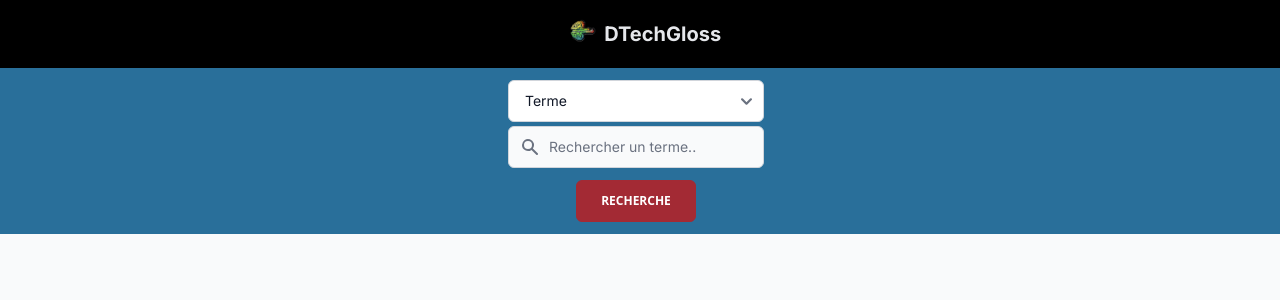
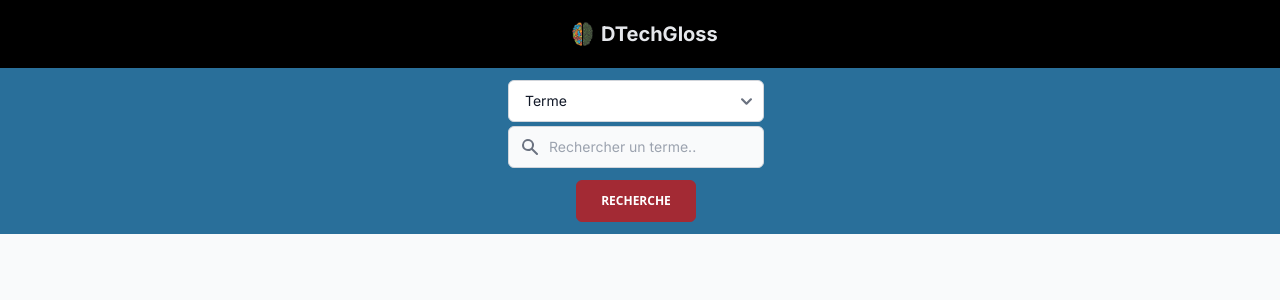
Before and after one commit to tonybnya/disruptive-technologies-glossary, a Flask app: page /glossary in a window 1280 px wide. Shown: the top 300 px of the page. Run offline with Flask 3, Linux system fonts and the light colour scheme; style sheets or scripts are compiled from the project's sources; some libraries are stand-ins or nearby versions.

Commit message:
huge update

```diff
--- a/static/css/output.css
+++ b/static/css/output.css
@@ -1770,6 +1770,11 @@ input:checked + .toggle-bg {
   padding-bottom: 2rem;
 }
 
+.px-1 {
+  padding-left: 0.25rem;
+  padding-right: 0.25rem;
+}
+
 .pb-5 {
   padding-bottom: 1.25rem;
 }
--- a/static/js/searchTerm.js
+++ b/static/js/searchTerm.js
@@ -3,7 +3,6 @@ document.addEventListener("DOMContentLoaded", function () {
   const searchButton = document.getElementById("search-button");
   const resultsContainer = document.getElementById("results");
   const API_URL = "http://127.0.0.1:5003/api/terms/search";
-  // const API_URL = "http://127.0.0.1:5003/api/terms";
 
   const formater = (text) => {
     return text
@@ -18,12 +17,10 @@ document.addEventListener("DOMContentLoaded", function () {
   const performSearch = async () => {
     const searchTerm = searchInput.value.trim().toLowerCase();
     if (!searchInput || searchTerm === "") {
-      // alert("Veuillez entrer un terme pour effectuer une recherche.");
       return;
     }
 
     try {
-      // const response = await fetch(API_URL, {
       const response = await fetch(`${API_URL}?term=${searchTerm}`, {
         headers: {
           accept: "application/json",
@@ -44,10 +41,8 @@ document.addEventListener("DOMContentLoaded", function () {
 
       displayResults(filteredResults);
     } catch (error) {
-      // alert("Vérifiez l'orthographe du terme et Réessayez !");
       console.error("Error fetching data:", error);
       resultsContainer.innerHTML = `<p class="text-center">Vérifiez l'orthographe du terme et Réessayez !</p>`;
-      // resultsContainer.innerHTML = `<p class="text-center">Erreur! Veuillez réessayer.</p>`;
     }
   };
 
@@ -67,9 +62,9 @@ document.addEventListener("DOMContentLoaded", function () {
     resultsContainer.innerHTML = results
       .map(
         (item) => `
-  <div class="bg-white shadow-lg rounded-lg mb-4 p-2 sm:p-4 h-full">
+          <div class="bg-white shadow-sm rounded-sm text-sm mb-4 p-2 sm:p-4 h-full">
             <div class="flex flex-col items-start gap-1 mb-4">
-      <h3 class="text-xl max-sm:text-lg font-bold leading-none text-gray-500">
+              <h3 class="text-xl max-sm:text-sm font-bold leading-none text-gray-500">
                 <span class="text-[#A32A34] font-bold">${formater(item.english_term)}</span>
               </h3>
               <h4 class="text-gray-700 font-normal">
@@ -93,7 +88,7 @@ document.addEventListener("DOMContentLoaded", function () {
                 <li class="py-3 sm:py-4">
                   <div class="flex items-center space-x-4">
                     <div class="flex-1 min-w-0">
-              <p class="text-lg text-[#296F9A] font-bold">Lexical Relations</p>
+                      <p class="text-sm text-[#296F9A] font-bold">Lexical Relations</p>
                       ${displayLexicalRelations(item.lexical_relations_en)}
                     </div>
                   </div>
@@ -105,7 +100,7 @@ document.addEventListener("DOMContentLoaded", function () {
                 <li class="pt-3 sm:pt-4 pb-0">
                   <div class="flex items-center space-x-4">
                     <div class="flex-1 min-w-0">
-              <p class="text-lg text-[#296F9A] font-bold">Context</p>
+                      <p class="text-sm text-[#296F9A] font-bold">Context</p>
                       <p class="text-sm font-normal text-gray-900">${formater(item.context_en)}</p>
                     </div>
                   </div>
@@ -114,9 +109,9 @@ document.addEventListener("DOMContentLoaded", function () {
             </div>
           </div>
           <!---->
-  <div class="bg-white shadow-lg rounded-lg mb-4 p-2 sm:p-4 h-full">
+          <div class="bg-white shadow-sm rounded-sm text-sm mb-4 p-2 sm:p-4 h-full">
             <div class="flex flex-col items-start gap-1 mb-4">
-      <h3 class="text-xl max-sm:text-lg font-bold leading-none text-gray-500">
+              <h3 class="text-xl max-sm:text-sm font-bold leading-none text-gray-500">
                 <span class="text-[#A32A34] font-bold">${formater(item.french_term)}</span>
               </h3>
               <h4 class="text-gray-700 font-normal">
@@ -126,7 +121,7 @@ document.addEventListener("DOMContentLoaded", function () {
                 Domaine :
                 <span class="text-[#296F9A] font-bold">${item.domain_fr}</span>
               </h4>
-      <h4 class="">
+              <h4 class="text-gray-700">
                 Sous-domaine :
                 ${displaySubdomains("Sous-domaine", item.subdomains_fr)}
               </h4>
@@ -140,7 +135,7 @@ document.addEventListener("DOMContentLoaded", function () {
                 <li class="py-3 sm:py-4">
                   <div class="flex items-center space-x-4">
                     <div class="flex-1 min-w-0">
-              <p class="text-lg text-[#296F9A] font-bold">Relations lexicales</p>
+                      <p class="text-sm text-[#296F9A] font-bold">Relations lexicales</p>
                       ${displayLexicalRelations(item.lexical_relations_fr)}
                     </div>
                   </div>
@@ -152,7 +147,7 @@ document.addEventListener("DOMContentLoaded", function () {
                 <li class="pt-3 sm:pt-4 pb-0">
                   <div class="flex items-center space-x-4">
                     <div class="flex-1 min-w-0">
-              <p class="text-lg text-[#296F9A] font-bold">Contexte</p>
+                      <p class="text-sm text-[#296F9A] font-bold">Contexte</p>
                       <p class="text-sm font-normal text-gray-900">${formater(item.context_fr)}</p>
                     </div>
                   </div>
@@ -190,7 +185,7 @@ document.addEventListener("DOMContentLoaded", function () {
       <li class="py-3 sm:py-4">
         <div class="flex items-center space-x-4">
           <div class="flex-1 min-w-0">
-            <p class="text-lg text-[#296F9A] font-bold">${label}</p>
+            <p class="text-sm text-[#296F9A] font-bold">${label}</p>
             <p class="text-sm font-normal text-gray-900">${value}</p>
           </div>
         </div>
@@ -206,10 +201,10 @@ document.addEventListener("DOMContentLoaded", function () {
         .join("");
 
       return `
-      <li class="py-3 sm:py-4">
+      <li class="py-3 sm:py-4 text-sm">
         <div class="flex items-center space-x-4">
           <div class="flex flex-col min-w-0">
-            <p class="text-lg text-[#296F9A] font-bold">${label}</p>
+            <p class="text-sm text-[#296F9A] font-bold">${label}</p>
             ${formattedItems}
           </div>
         </div>
--- a/templates/base.html
+++ b/templates/base.html
@@ -7,7 +7,7 @@
       name="description"
       content="Glossaire explicatif et combinatoire Anglais-Français des technologies transformatrices (Big Data, Blockchain Intelligence Artificielle) - English-French Explanatory Combinatorial Glossary for Disruptive Technologies (Big Data, Blockchain, Artificial Intelligence)."
     />
-    <link rel="icon" type="image/x-icon" href="/img/favicon.ico" />
+    <link rel="icon" type="image/x-icon" href="/img/brain.ico" />
     <link
       href="{{url_for('static',filename='css/output.css')}}"
       rel="stylesheet"
@@ -16,6 +16,7 @@
       {% block title %}Glossaire Big Data - Blockchain - Intelligence
       Artificielle | DTechGloss{% endblock %}
     </title>
+    <script src="https://cdn.tailwindcss.com"></script>
     <link
       href="https://fonts.googleapis.com/css2?family=Inter:wght@400;600;700&display=swap"
       rel="stylesheet"
--- a/templates/glossary.html
+++ b/templates/glossary.html
@@ -4,8 +4,8 @@
   <div class="p-5 flex items-center justify-center bg-black px-40">
     <a href="#" class="text-xl font-bold flex items-center lg:ml-2.5">
       <img
-        src="/img/logo.png"
-        class="h-6 mr-2 animate-bounce"
+        src="/img/brain.png"
+        class="h-6 mr-2"
         alt="DTechGloss Logo"
       />
       <span class="self-center whitespace-nowrap">DTechGloss</span>
--- a/templates/index.html
+++ b/templates/index.html
@@ -13,8 +13,8 @@ Intelligence Artificielle | DTechGloss {% endblock %} {% block content %}
       >
         <a href="/" class="flex items-center">
           <img
-            src="/img/logo.png"
-            class="mr-3 h-6 sm:h-9 animate-bounce"
+            src="/img/brain.png"
+            class="mr-3 h-6 sm:h-9"
             alt="DTechGloss Logo"
           />
           <span
@@ -27,7 +27,7 @@ Intelligence Artificielle | DTechGloss {% endblock %} {% block content %}
             href="/glossary"
             target="_blank"
             class="text-white bg-[#194B6B] hover:bg-[#296F9A] focus:ring-4 focus:ring-blue-300 rounded-lg font-bold font-inter text-xl max-sm:text-sm px-5 py-2.5 mr-2 focus:outline-none"
-            >Explorez</a
+            >Documentation</a
           >
         </div>
       </div>
```
Also changed, not shown: static/img/brain.ico (added), static/img/fav.ico (deleted), static/img/favicon.ico (deleted), static/img/logo.png (deleted). Lines whose indentation alone changed are shown as unchanged.
